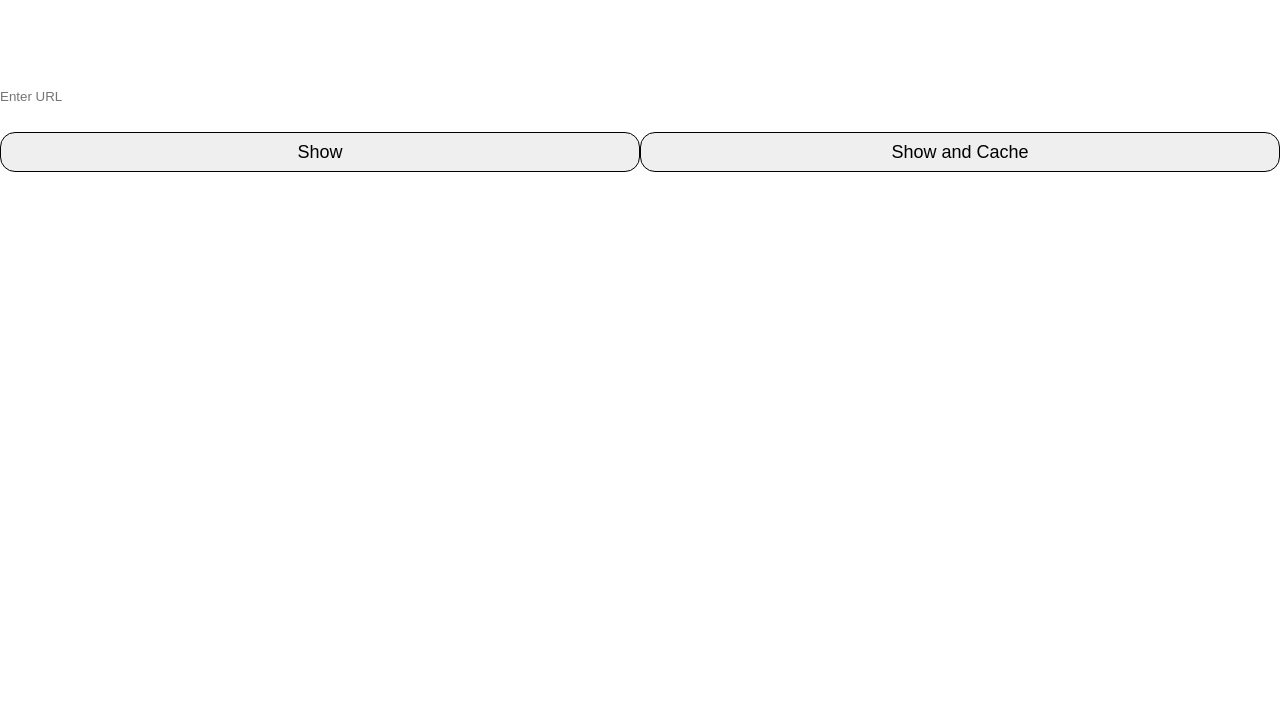
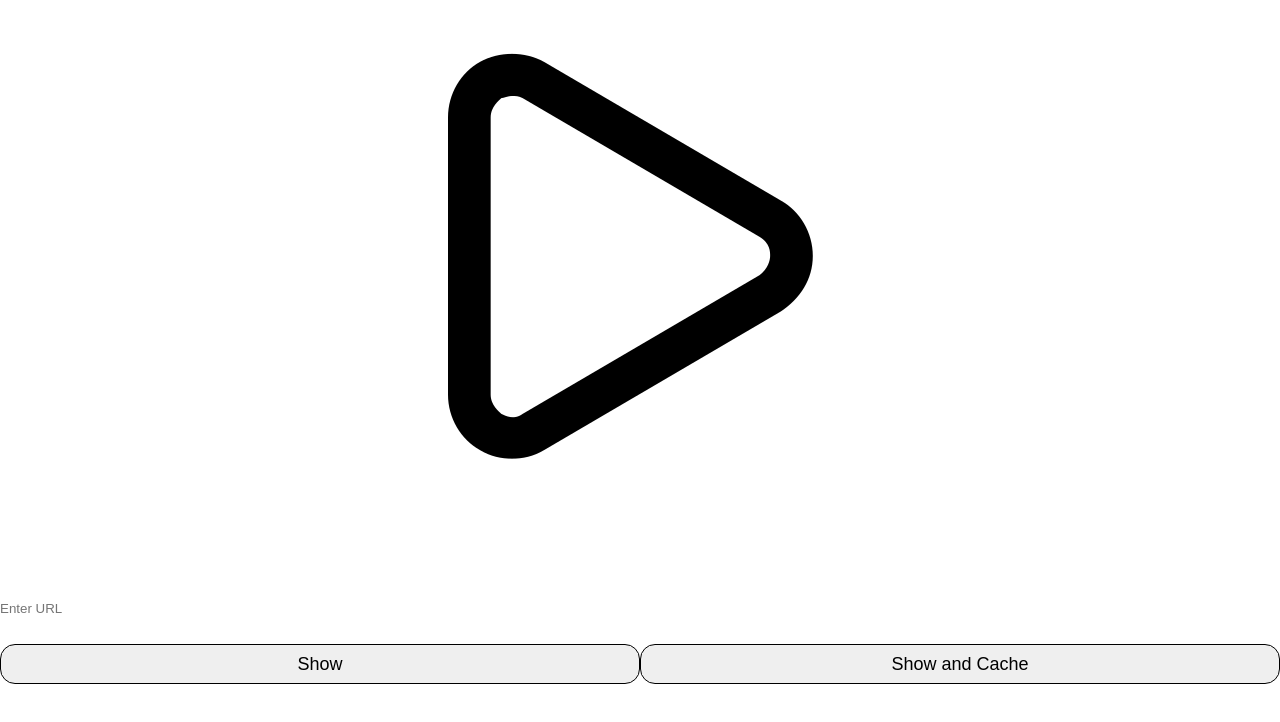
Before and after one commit to ArtSnow/musiiiic, a plain HTML site: page index.html in a window 1280 px wide. Drawn offline with Linux system fonts and the light colour scheme.

Commit message:
Add files via upload

```diff
--- a/ServiceWorker.js
+++ b/ServiceWorker.js
@@ -5,6 +5,7 @@ const urlsToCache = [
   "/musiiiic/icon.png",
   "/musiiiic/style.css",
   "/musiiiic/script.js",
+  "/musiiiic/play.png",
 ];
 
 self.addEventListener("install", (event) => {
--- a/index.html
+++ b/index.html
@@ -10,7 +10,9 @@
   <body>
     <script src="script.js" async></script>
     <script src="ServiceWorker.js" async></script>
-    <div class="wrapper"></div>
+    <div class="wrapper">
+      <img src="/musiiiic/play.png">
+    </div>
     <div class="tags-input">
       <input type="text" id="input-tag"
           placeholder="Enter URL" />
```
